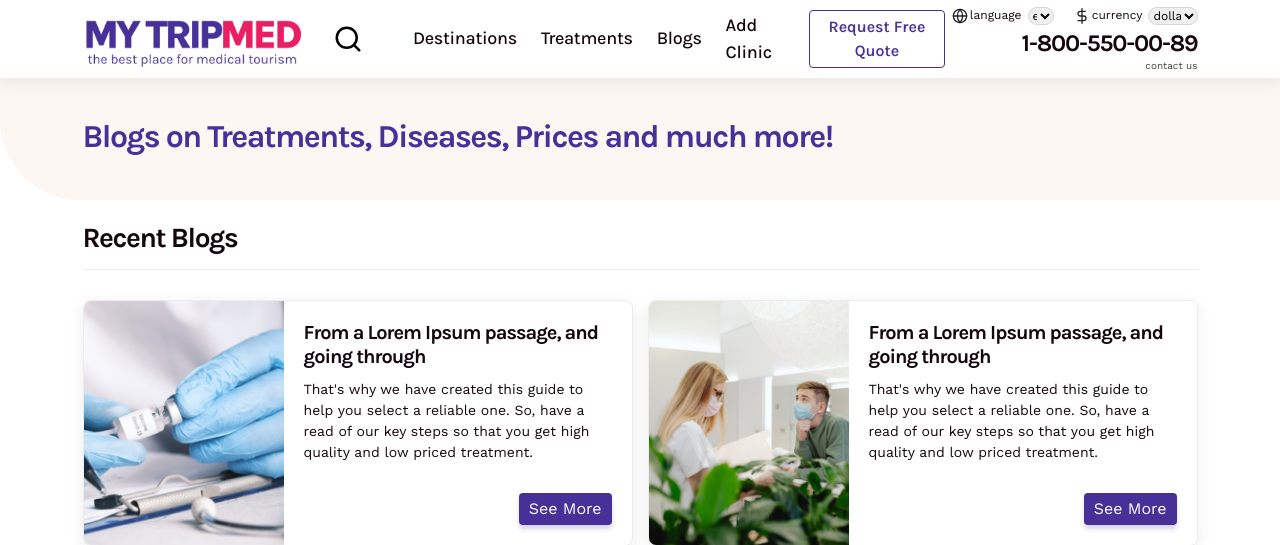
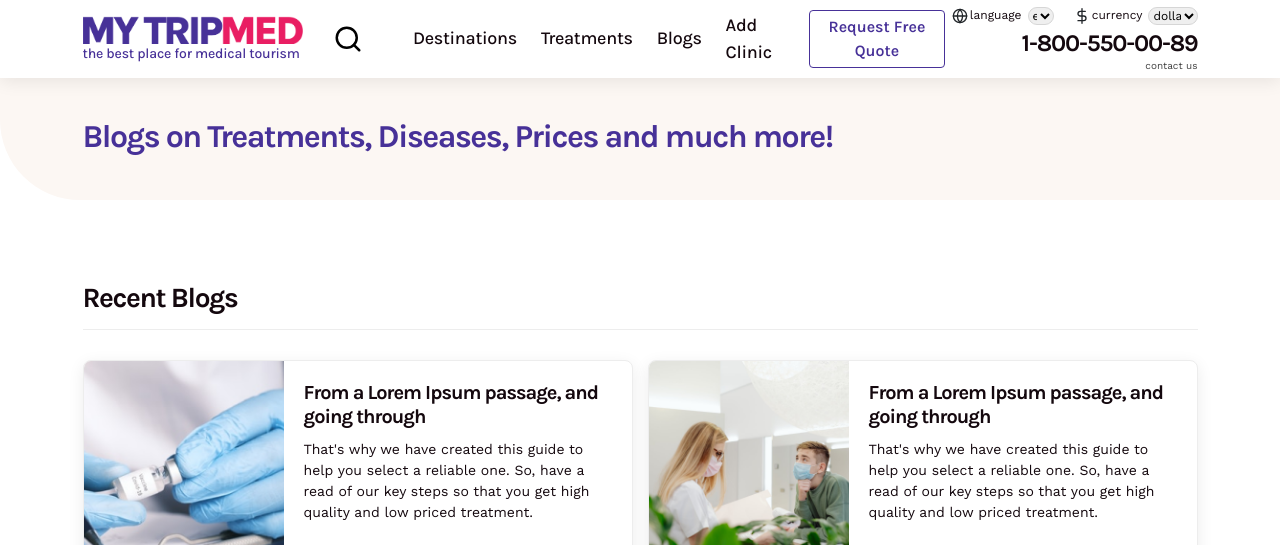
Before and after one commit to mandeepb29/medical-travel, a PHP site: page /blog.html in a window 1280 px wide. Shown: the top 545 px of the page. Run offline with PHP 8.4, Linux system fonts and the light colour scheme.

Commit message:
logo text added

```diff
--- a/blog.html
+++ b/blog.html
@@ -35,9 +35,14 @@
         <div class="navbar-logo-box">
           <a class="navbar-brand-1 text-decoration-none nav-left" href="./index.html">
             <img src="./img/logo-color.png">
+            <span class="p-sm nav-text text-purple">
+              the best place for medical tourism
+            </span>
           </a>
-         <img src="./img/search.svg" class="search-toggle" id="search-open" alt="open search" onclick="openSearch()">
+          <img src="./img/search.svg" class="search-toggle" id="search-open" alt="open search" onclick="openSearch()">
           <img src="./img/x.svg" class="search-toggle" id="search-close" alt="close search" onclick="closeSearch()">
+          <!--<img src="./img/search.svg" class="search-toggle" id="search-open" alt="open search" onclick="openSearch()">
+          <img src="./img/x.svg" class="search-toggle" id="search-close" alt="close search" onclick="closeSearch()"> -->
           <div class="search-box-1 pt-3">
             <form onsubmit="triggerSearch()">
             <input type="text" placeholder="Search by clinic, treatment or a location" id="search-header"
@@ -105,6 +110,7 @@
       </div>
 
     </nav>
+
 
           <div class="top-head">
           </div>
@@ -514,6 +520,9 @@
           <div class="footer-logo-wrapper">
             <div class="footer-logo">
               <img src="./img/logo-white.png" alt="logo">
+              <span class="footer-logo-text text-white">
+                the best place for medical tourism
+              </span>
             </div>
 
             <p class="mt-4 text-purple-light">
--- a/css/style.css
+++ b/css/style.css
@@ -409,6 +409,8 @@ h6, .h6 {
   .blog-content h5 {
     color: #14080E; }
 
+.blog-header {
+  margin-bottom: 6rem; }
   @media (max-width: 47.99em) {
     .blog-header {
       margin-bottom: 0; } }
@@ -803,6 +805,15 @@ select:focus, select:active, .form-select:focus, .form-select:active, input:focu
       left: 50%;
       transform: translateX(-50%); } }
 
+.nav-text {
+  letter-spacing: -0.02rem;
+  font-size: 1.4rem;
+  font-family: Karla, sans-serif;
+  font-weight: 500;
+  line-height: 110%;
+  display: inline-block;
+  margin-top: 0.2rem; }
+
 .search-toggle {
   color: #404040;
   margin-left: 3rem;
@@ -900,7 +911,7 @@ section {
   background-color: #473198;
   padding: 3rem 0 2rem; }
   .footer-logo {
-    width: 20rem; }
+    width: 22rem; }
     .footer-logo-wrapper {
       padding-right: 3rem; }
   .footer-menu {
@@ -918,6 +929,12 @@ section {
       margin-bottom: 1rem; }
       .footer-menu-link:hover {
         color: #ffffff; }
+  .footer-logo-text {
+    font-weight: 300;
+    font-size: 1.38rem;
+    margin-top: 0.4rem;
+    font-family: Karla, sans-serif;
+    display: inline-block; }
 
 .social-icons {
   display: flex;
--- a/index.html
+++ b/index.html
@@ -33,6 +33,9 @@
       <div class="navbar-logo-box">
         <a class="navbar-brand-1 text-decoration-none nav-left" href="./index.html">
           <img src="./img/logo-color.png">
+          <span class="p-sm nav-text text-purple">
+            the best place for medical tourism
+          </span>
         </a>
         <img src="./img/search.svg" class="search-toggle" id="search-open" alt="open search" onclick="openSearch()">
         <img src="./img/x.svg" class="search-toggle" id="search-close" alt="close search" onclick="closeSearch()">
@@ -816,6 +819,9 @@
           <div class="footer-logo-wrapper">
             <div class="footer-logo">
               <img src="./img/logo-white.png" alt="logo">
+              <span class="footer-logo-text text-white">
+                the best place for medical tourism
+              </span>
             </div>
 
             <p class="mt-4 text-purple-light">
--- a/sass/layouts/_footer.scss
+++ b/sass/layouts/_footer.scss
@@ -3,7 +3,7 @@
     padding: 3rem 0 2rem;
 
     &-logo{
-        width: 20rem;
+        width: 22rem;
 
         &-wrapper{
             padding-right: 3rem;
@@ -29,6 +29,14 @@
                 color:$color-white;
             }
         }
+    }
+    &-logo-text{
+        font-weight: 300;
+        font-size: 1.38rem;
+        margin-top: 0.4rem;
+        font-family: Karla, sans-serif;
+        display: inline-block;
+
     }
 }
 
--- a/sass/layouts/_header.scss
+++ b/sass/layouts/_header.scss
@@ -72,7 +72,15 @@ width: 100%;
         transform: translateX(-50%);
     }
 }
-
+.nav-text{
+    letter-spacing: -0.02rem;
+    font-size: 1.4rem;
+    font-family: Karla, sans-serif;
+    font-weight: 500;
+    line-height: 110%;
+    display: inline-block;
+    margin-top: 0.2rem;
+}
 .search-toggle{
     color: $text-grey;
     margin-left: 3rem;
```
Also changed, not shown: add-clinic.html (+9 -0 lines), add-review.html (+10 -1 lines), blog-post.html (+10 -1 lines), clinic-page.html (+10 -2 lines), contact.html (+10 -1 lines), free-quote.html (+10 -1 lines), results.html (+10 -1 lines), img/logo-color.png, img/logo-white.png.
